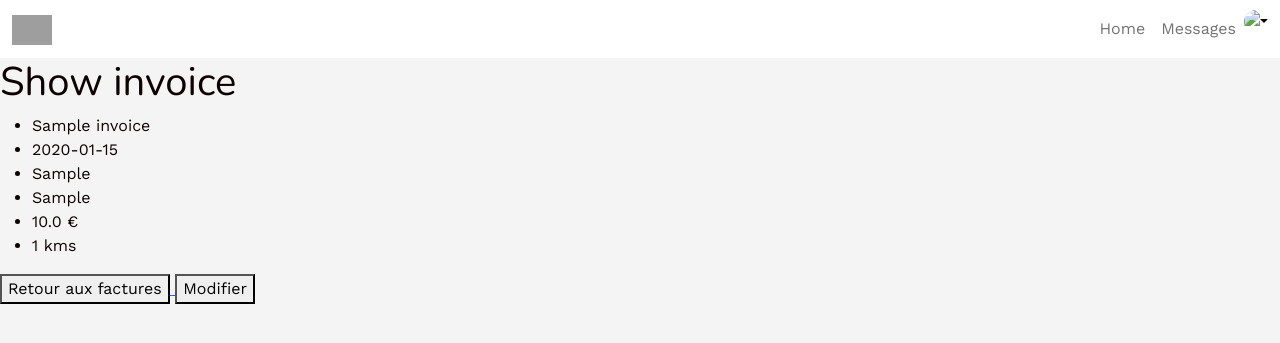
After one commit to Joelebucheron/costauto, a Rails app: page /garages/1/cars/1/invoices/1 in a window 1280 px wide. The commit adds this page. Shown: the top 343 px of the page. Run offline with Rails 7, Linux system fonts and the light colour scheme; a user stored in the database is signed in; tables that the repository leaves empty hold one stand-in row (values such as "Sample post"); style sheets or scripts are compiled from the project's sources; some libraries are stand-ins or nearby versions; grey boxes are pictures that could not be loaded.

Commit message:
creation de beaucoup de choses

```diff
--- /dev/null
+++ b/app/controllers/contracts_controller.rb
@@ -0,0 +1,2 @@
+class ContractsController < ApplicationController
+end
--- a/app/controllers/garages_controller.rb
+++ b/app/controllers/garages_controller.rb
@@ -24,7 +24,7 @@ class GaragesController < ApplicationController
   end
 
   def edit
-    @garage = Garage.find(params[:id])
+    find
   end
 
   def update
--- /dev/null
+++ b/app/controllers/invoices_controller.rb
@@ -0,0 +1,51 @@
+class InvoicesController < ApplicationController
+
+  def index
+    @car = Car.find(params[:car_id])
+    @invoices = Invoice.where(car: @car)
+  end
+
+  def show
+    @invoice = Invoice.find(params[:id])
+  end
+
+  def new
+    @invoice = Invoice.new
+  end
+
+  def create
+    @invoice = Invoice.new(invoice_params)
+    if @invoice.save
+      redirect_to garage_car_invoice_path(@invoice.car, @invoice.car.garage, @invoice)
+    else
+      render :new
+    end
+  end
+
+  def edit
+    @invoice = Invoice.find(params[:id])
+  end
+
+  def update
+    @invoice = Invoice.find(params[:id])
+    if @invoice.update(invoice_params)
+      redirect_to garage_car_invoice_path(@invoice.car, @invoice.car.garage, @invoice)
+    else
+      render :edit
+    end
+  end
+
+  def destroy
+    @invoice = Invoice.find(params[:id])
+    @car = Car.find(params[:car_id])
+    @invoice.destroy
+    redirect_to garage_car_path(@car)
+  end
+
+  private
+
+  def invoice_params
+    params.require(:invoice).permit(:name, :supplier, :piece, :price, :kilometers, :date, :car_id)
+  end
+
+end
--- a/app/models/invoice.rb
+++ b/app/models/invoice.rb
@@ -1,3 +1,5 @@
 class Invoice < ApplicationRecord
   belongs_to :car
+
+  validates :price, numericality: true
 end
--- /dev/null
+++ b/app/views/invoices/show.html.erb
@@ -0,0 +1,18 @@
+<h1>Show invoice</h1>
+
+<ul>
+  <li><%= @invoice.name %></li>
+  <li><%= @invoice.date %></li>
+  <li><%= @invoice.supplier %></li>
+  <li><%= @invoice.piece %></li>
+  <li><%= @invoice.price %> €</li>
+  <li><%= @invoice.kilometers %> kms</li>
+</ul>
+
+<%= link_to garage_car_invoices_path(@invoice.car.garage, @invoice.car) do %>
+  <button>Retour aux factures</button>
+<% end %>
+
+<%= link_to edit_invoice_path(@invoice.car.garage, @invoice.car, @invoice) do %>
+  <button>Modifier</button>
+<% end %>
--- a/app/views/shared/_navbar.html.erb
+++ b/app/views/shared/_navbar.html.erb
@@ -1,6 +1,6 @@
 <div class="navbar navbar-expand-sm navbar-light navbar-lewagon">
   <div class="container-fluid">
-    <%= link_to "#", class: "navbar-brand" do %>
+    <%= link_to root_path, class: "navbar-brand" do %>
       <%= image_tag "https://raw.githubusercontent.com/lewagon/fullstack-images/master/uikit/logo.png" %>
     <% end %>
 
@@ -12,7 +12,7 @@
       <ul class="navbar-nav me-auto">
         <% if user_signed_in? %>
           <li class="nav-item active">
-            <%= link_to "Home", "#", class: "nav-link" %>
+            <%= link_to "Home", root_path, class: "nav-link" %>
           </li>
           <li class="nav-item">
             <%= link_to "Messages", "#", class: "nav-link" %>
@@ -22,7 +22,7 @@
             <div class="dropdown-menu dropdown-menu-end" aria-labelledby="navbarDropdown">
               <%= link_to "Garage", garages_path , class: "dropdown-item" %>
               <%= link_to "Ajouter un contrat", "#", class: "dropdown-item" %>
-              <%= link_to "Ajouter une facture", "#", class: "dropdown-item" %>
+              <%= link_to "Ajouter une facture", new_invoice_path, class: "dropdown-item" %>
               <%= link_to "Ajouter une trajet", "#", class: "dropdown-item" %>
               <%= link_to "Profil", "#", class: "dropdown-item" %>
               <%= link_to "Log out", destroy_user_session_path, method: :delete, class: "dropdown-item" %>
--- a/config/routes.rb
+++ b/config/routes.rb
@@ -3,10 +3,15 @@ Rails.application.routes.draw do
   root to: 'pages#home'
 
   resources :garages, except: [:destroy, :update, :edit] do
-    resources :cars, except: [:destroy, :update, :edit]
+    resources :cars, except: [:destroy, :update, :edit] do
+      resources :invoices, except: [:destroy, :update, :edit, :new, :create]
+      resources :contracts, except: [:destroy, :update, :edit, :new, :create]
+    end
   end
 
   resources :garages, only: [:destroy, :update, :edit]
   resources :cars, only: [:destroy, :update, :edit]
+  resources :invoices, only: [:destroy, :update, :edit, :new, :create]
+  resources :contracts, only: [:destroy, :update, :edit, :new, :create]
   # For details on the DSL available within this file, see https://guides.rubyonrails.org/routing.html
 end
```
Also changed, not shown: app/views/cars/show.html.erb (+8 -2 lines), app/views/garages/index.html.erb (+4 -3 lines), app/views/garages/show.html.erb (+7 -5 lines), app/views/invoices/edit.html.erb (added, +13 -0 lines), app/views/invoices/index.html.erb (added, +17 -0 lines), app/views/invoices/new.html.erb (added, +13 -0 lines), app/views/pages/home.html.erb (+8 -0 lines), test/controllers/contracts_controller_test.rb (added, +7 -0 lines), test/controllers/invoices_controller_test.rb (added, +7 -0 lines), app/views/cars/new.html.erb (line endings or trailing spaces).
